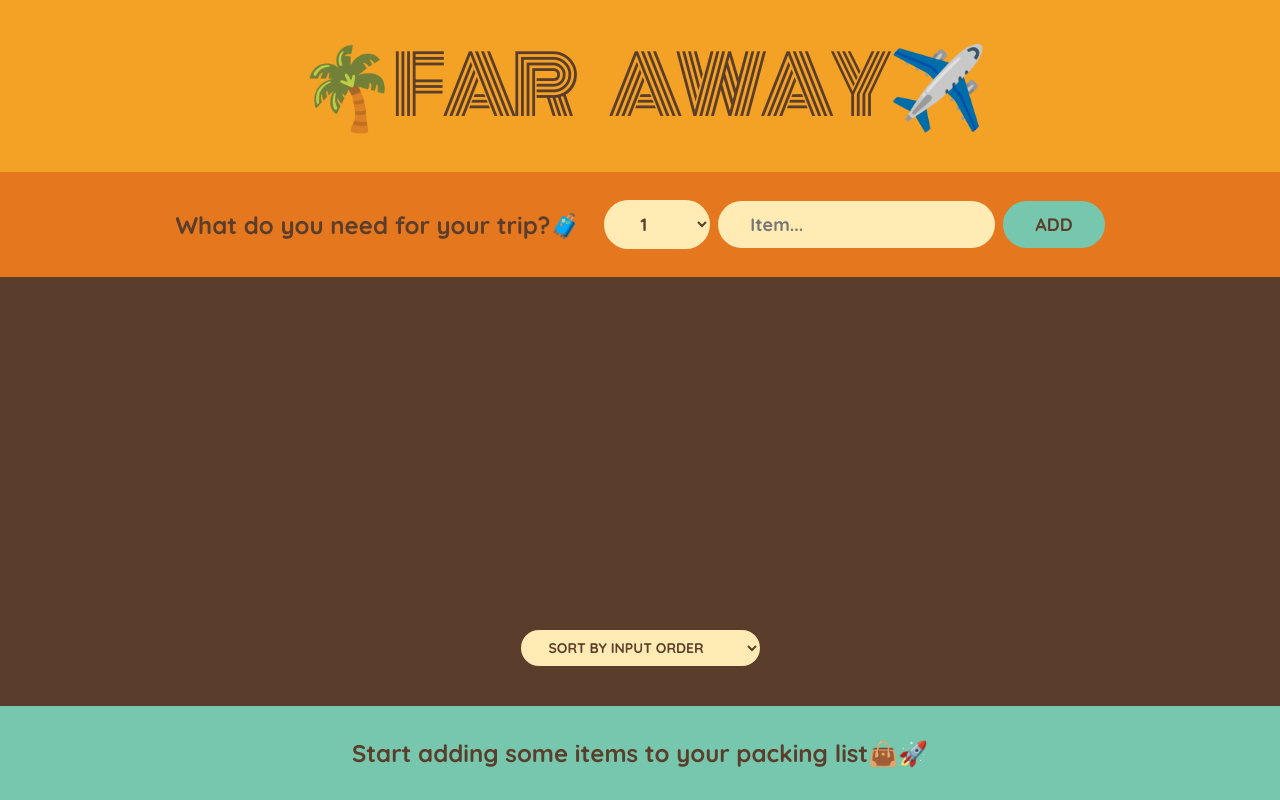
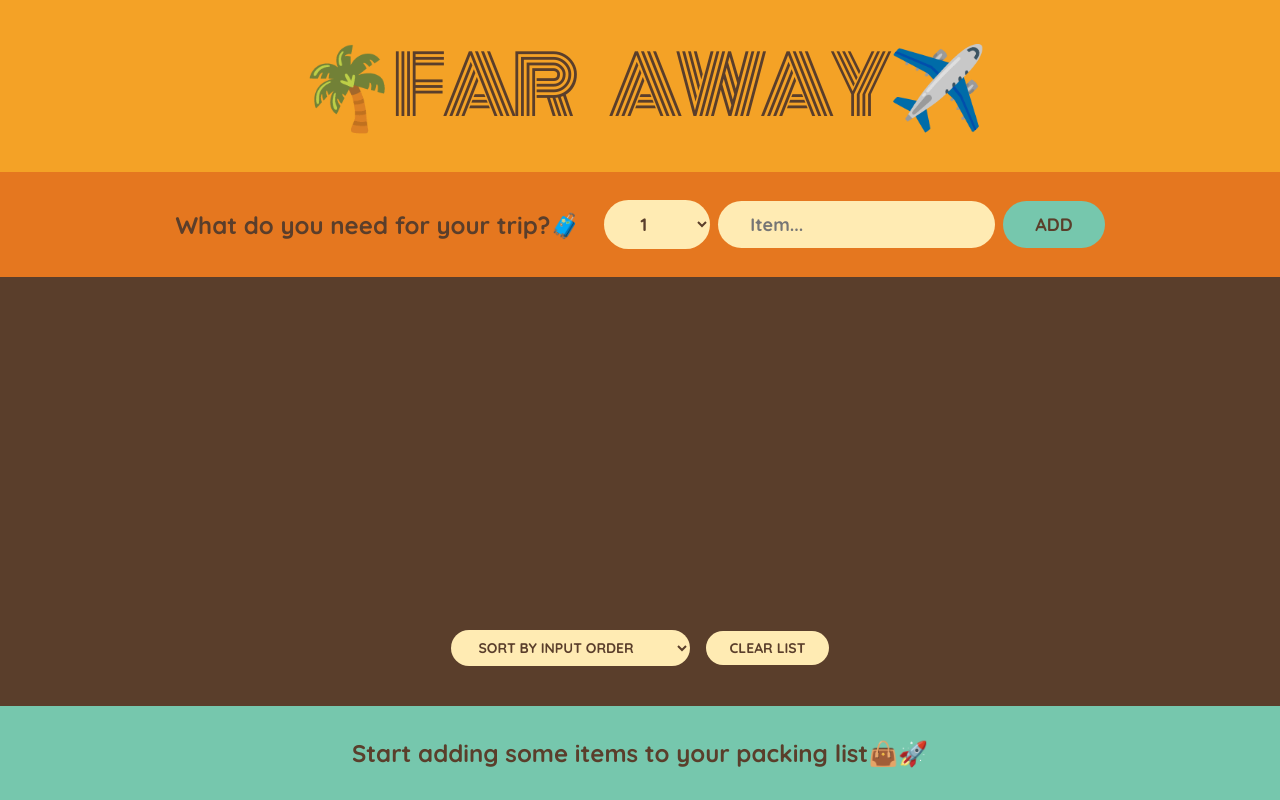
Before and after one commit to apurba2099/far-away-list, a React (Create React App) app: page / in a window 1280 px wide. Built offline with nearby package versions, Linux system fonts and the light colour scheme.

Commit message:
8. Add clear list functionality to PackingList component

```diff
--- a/src/App.jsx
+++ b/src/App.jsx
@@ -1,4 +1,4 @@
-import { Component, useState } from "react";
+import { useState } from "react";
 
 // Trial Items
 // const initialItems = [
@@ -29,6 +29,23 @@ export default function App() {
       )
     );
   }
+  //Handel the Clearlist
+  function handleClearList() {
+    // ---Good---
+    // alert("Are you sure you want to delete all Items 🚀");
+    // setItems([]);
+
+    // ---Better---
+    const confirmClear = window.confirm(
+      "Do you really want to delete all item list?🚀"
+    );
+    if (confirmClear) {
+      setItems([]);
+    }
+    // else {
+    //   alert("list was not clear🙂");
+    // }
+  }
   return (
     <div className="app">
       <Logo />
@@ -37,6 +54,7 @@ export default function App() {
         items={items}
         onDeleteItem={handleDeleteItem}
         onToggleItem={handleToggleItem}
+        onClearList={handleClearList}
       />
       <Stats items={items} />
     </div>
@@ -111,7 +129,7 @@ function From({ onAddItems }) {
 }
 
 //Packing list Component
-function PackingList({ items, onDeleteItem, onToggleItem }) {
+function PackingList({ items, onDeleteItem, onToggleItem, onClearList }) {
   //Select changes order use state
   const [sortBy, setSortBy] = useState("input");
 
@@ -146,6 +164,7 @@ function PackingList({ items, onDeleteItem, onToggleItem }) {
             onDeleteItem={onDeleteItem}
             key={item.id}
             onToggleItem={onToggleItem}
+            onClearList={onClearList}
           />
         ))}
       </ul>
@@ -156,6 +175,9 @@ function PackingList({ items, onDeleteItem, onToggleItem }) {
           <option value="description">Sort by description</option>
           <option value="packed">Sort by packed status</option>
         </select>
+
+        {/* Clearing a list  */}
+        <button onClick={onClearList}>Clear List</button>
       </div>
     </div>
   );
```
